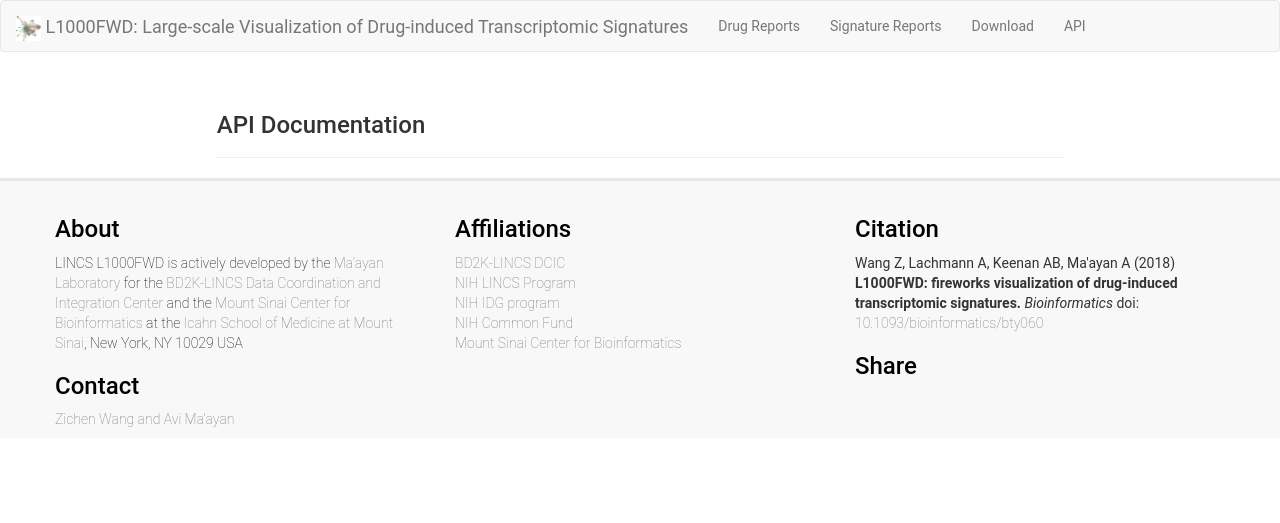
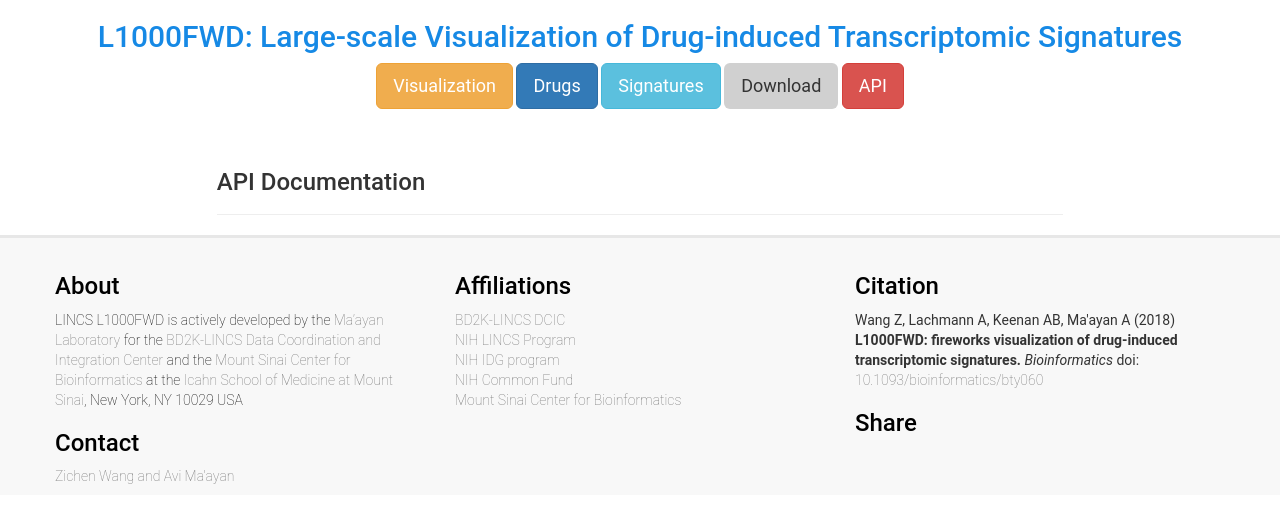
Before and after one commit to MaayanLab/L1000FWD, a Python web app: template templates/apis.html in a window 1280 px wide. Shown: the top 523 px of the page. Run offline with Jinja, Linux system fonts and the light colour scheme; the template is opened without the code that fills it, so the values that code supplies are empty; some libraries are stand-ins or nearby versions.

Commit message:
Used unified headers

```diff
--- a/templates/partial/header.html
+++ b/templates/partial/header.html
@@ -1,32 +1,23 @@
-<div id="nav">
-  <nav class="navbar navbar-default" role="navigation">
-    <div class="container-fluid">
-        <!-- Brand and toggle get grouped for better mobile display -->
-      <div class="navbar-header">
-        <button type="button" class="navbar-toggle" data-toggle="collapse" data-target="#bs-example-navbar-collapse-1">
-          <span class="sr-only">Toggle navigation</span>
-          <span class="icon-bar"></span>
-          <span class="icon-bar"></span>
-          <span class="icon-bar"></span>
-        </button>
-        <a class="navbar-brand" title="L1000FWD: Large-scale Visualization of Drug-induced Transcriptomic Signatures" href="">
-          <span>
-            <img src="images/logo.png" width="25px" height="25px">
-          </span>L1000FWD: Large-scale Visualization of Drug-induced Transcriptomic Signatures</a>
-      </div>
-      <div class="collapse navbar-collapse" id="bs-example-navbar-collapse-1">
-        <ul class="nav navbar-nav">
-          {% if graph_rec is defined%}
-            <li id="graph_page"><a id="info-modal-btn">{{ graph_rec['display_name'] }} <span class="glyphicon glyphicon-info-sign"></span></a></li>
-          {% endif %}
-          <li id="search_drug"><a href="search_drug">Drug Reports</a></li>
-          <li id="subset_page"><a href="subset_page">Signature Reports</a></li>
-          <li id="download_page"><a href="download_page">Download</a></li>
-          <li id="api_page"><a href="api_page">API</a></li>
+<style type="text/css">
+  a.unstyled:hover, a.unstyled:focus {
+    text-decoration: none;
+    color: #1689E5;
+  }
+</style>
+<div class="row">
+  <h2 class="text-center"><a class="unstyled" href="#">L1000FWD: Large-scale Visualization of Drug-induced Transcriptomic Signatures</a></h2>
+</div>
+<div class="row">
+  <div class="text-center">
 
-        </ul>
-
-      </div><!-- /.navbar-collapse -->
-    </div><!-- /.container -->
-  </nav>
+    {% if graph_rec is defined%}
+      <a id="info-modal-btn" class="btn btn-lg btn-warning">{{ graph_rec['display_name'] }} <span class="glyphicon glyphicon-info-sign"></span></a>
+    {% else %}
+      <a href="main" class="btn btn-lg btn-warning">Visualization</a>
+    {% endif %}
+    <a href="search_drug" class="btn btn-lg btn-primary">Drugs</a>
+    <a href="subset_page" class="btn btn-lg btn-info">Signatures</a>
+    <a href="download_page" class="btn btn-lg btn-default">Download</a>
+    <a href="api_page" class="btn btn-lg btn-danger">API</a>
+  </div>
 </div>
```
Also changed, not shown: js/index.js (+6 -2 lines), templates/index.html (+3 -13 lines).
